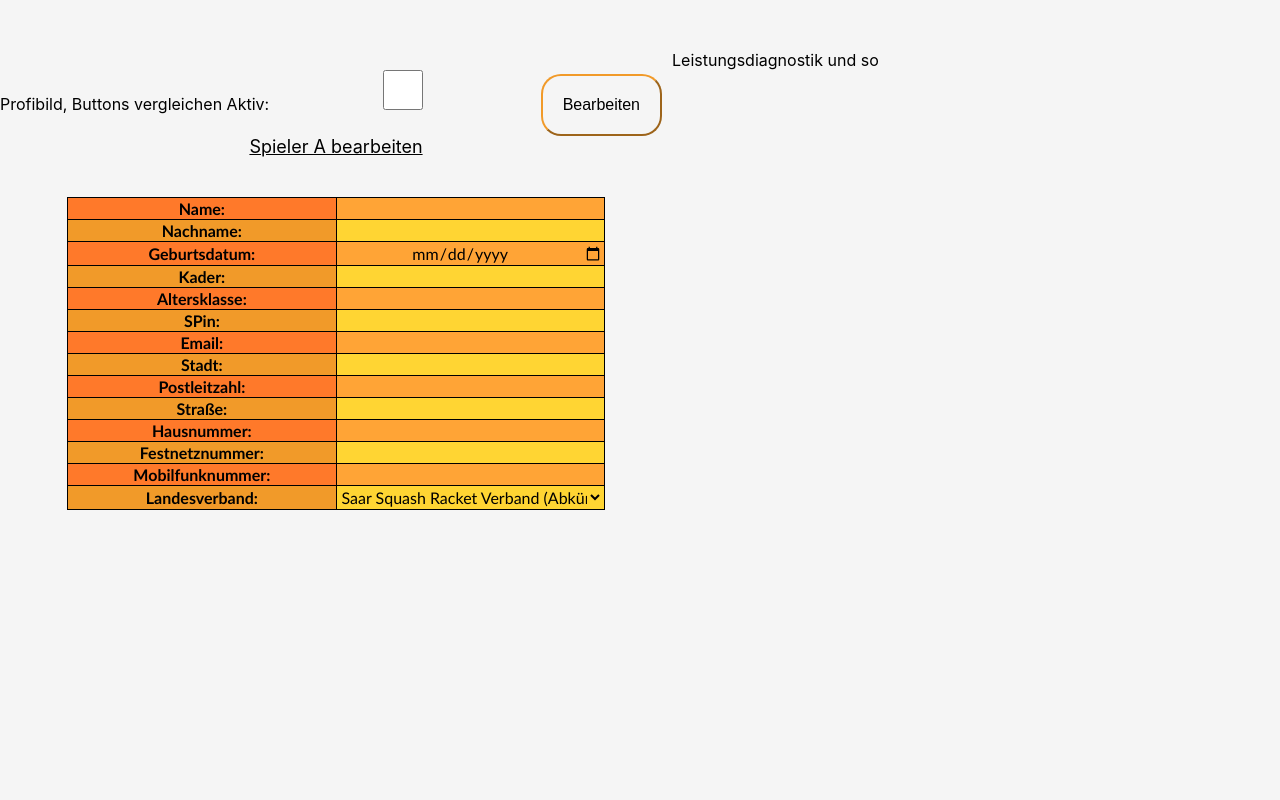
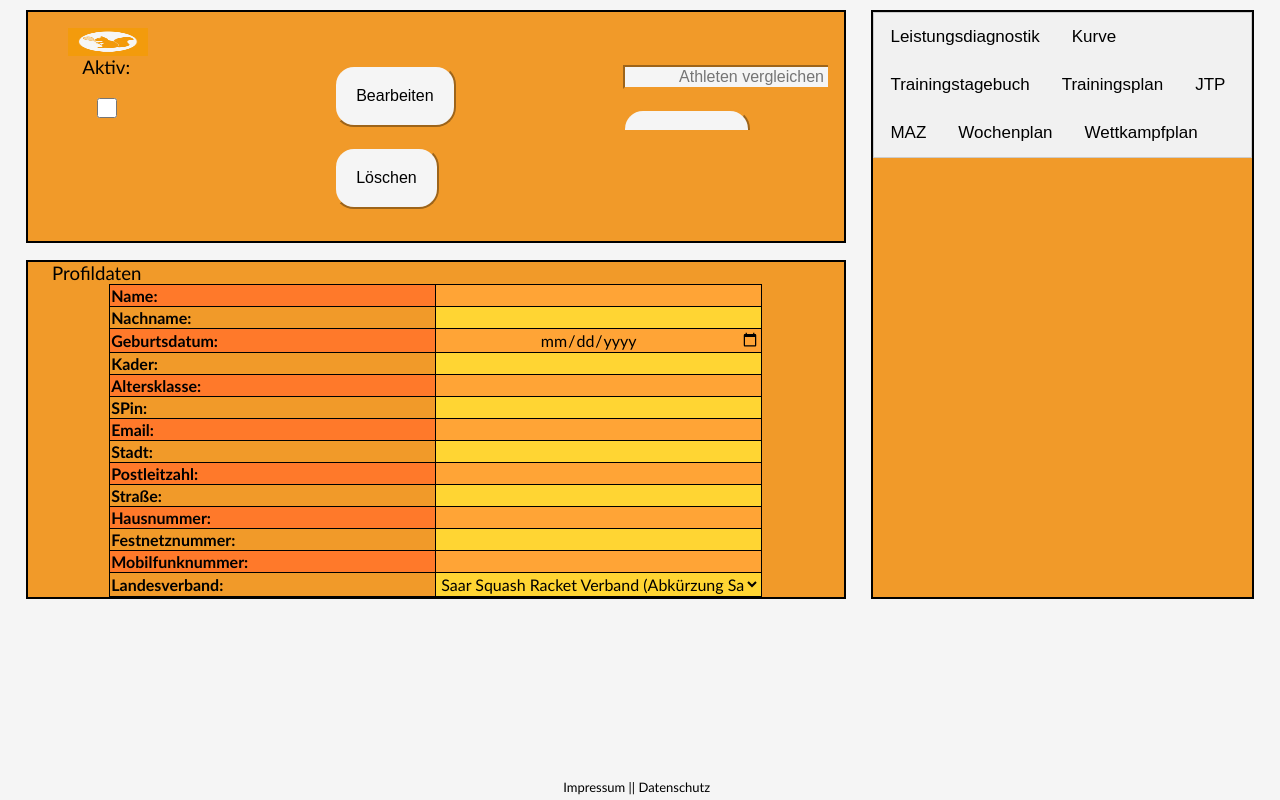
Before and after one commit to DanyChuissi/Squash-Webapp, a React (Create React App) app: page / in a window 1280 px wide. Built offline with nearby package versions, Linux system fonts and the light colour scheme.

Commit message:
Tabelle für Editieren des Profils erstellt, ist auch schon gestyled. Im Style gibt es drei Fehlermedlungen, die sind aber zu ignorieren. Keine Ahnung warum die Angezeigt werden, der Code funktioniert. Beginn der Modellierung des Spielerprofils.

```diff
--- a/src/App.css
+++ b/src/App.css
@@ -1,7 +1,7 @@
 .App {
     text-align: center;
     background-color: whitesmoke;
-
+    font-family: Calibri;
     min-width:200px; /* Suppose you want minimum width of 1000px */
     width: auto !important; /* Firefox will set width as auto */
 
--- a/src/EditPlayerProfile/EditPlayerProfile.css
+++ b/src/EditPlayerProfile/EditPlayerProfile.css
@@ -4,7 +4,7 @@
  */
 body {
     background-color: whitesmoke;
-    padding: 50px 0;
+    padding: 10px 0;
 }
 
 .editProfile {
--- a/src/EditPlayerProfile/EditProfileView.js
+++ b/src/EditPlayerProfile/EditProfileView.js
@@ -52,29 +52,27 @@ class EditProfileView extends Component {
         return (
             <Fragment>
                 <div className={"editProfile"}>
-                    <header>
-                        <Label value={name + "bearbeiten"} classname={"title"}>Spieler A bearbeiten</Label>
-                    </header>
                     <table>
                         <tbody>
                         <tr>
                             <th>Name:</th>
                             <td value={name}
-                                onChange={setName} placeholder={"Namen eintragen"} contentEditable="true" required/>
+                                onChange={setName} placeholder={"Namen eintragen"} contentEditable="false" required/>
                         </tr>
                         <tr>
                             <th>Nachname:</th>
                             <td placeholder={"Nachnamen eintragen"} id={"surnameL"} value={surname}
-                                onChange={setSurName} contentEditable="true" required/>
+                                onChange={setSurName} contentEditable="false" required/>
                         </tr>
                         <tr>
                             <th>Geburtsdatum:</th>
-                            <td><input type='date'input="date"placeholder={"Geburtsdatum eintragen"} id={"birthdateL"} value={birthdate}
-                                       onChange={setBrithdate} contentEditable="true" required/> </td>
+                            <td><input type='date' input="date" placeholder={"Geburtsdatum eintragen"} id={"birthdateL"}
+                                       value={birthdate}
+                                       onChange={setBrithdate} contentEditable="false" min="1960-01-01" max="2018-12-31" required/></td>
                         </tr>
                         <tr>
                             <th>Kader:</th>
-                            <td placeholder={"Kader eintragen"} contentEditable="true" id={"squadL"} value={squad}
+                            <td placeholder={"Kader eintragen"} contentEditable="false" id={"squadL"} value={squad}
                                 onChange={setSquad} required/>
                         </tr>
                         <tr>
@@ -83,49 +81,50 @@ class EditProfileView extends Component {
                         </tr>
                         <tr>
                             <th>SPin:</th>
-                            <td placeholder={"SPin eintragen"} contentEditable="true" id={"sPinL"} value={sPin}
+                            <td placeholder={"SPin eintragen"} contentEditable="false" id={"sPinL"} value={sPin}
                                 onChange={setSPin} required/>
                         </tr>
                         <tr>
                             <th>Email:</th>
                             <td placeholder={"Email eintragen"} id={"mailL"} value={mail}
-                                onChange={setMail} contentEditable="true" required/>
+                                onChange={setMail} contentEditable="false" required/>
                         </tr>
 
                         <tr>
                             <th>Stadt:</th>
-                            <td placeholder={"Geburtsdatum eintragen"} id={"birthdateL"} value={birthdate}
-                                onChange={setBrithdate} contentEditable="true" required/>
+                            <td placeholder={"Stadt eintragen"} id={"cityL"} value={city}
+                                onChange={setCity} contentEditable="false" required/>
                         </tr>
                         <tr>
                             <th>Postleitzahl:</th>
-                            <td placeholder={"Postleitzahl eintragen"} contentEditable="true" id={"zipL"} value={zip}
+                            <td placeholder={"Postleitzahl eintragen"} contentEditable="false" id={"zipL"} value={zip}
                                 onChange={setZIP} required/>
                         </tr>
                         <tr>
                             <th>Straße:</th>
-                            <td placeholder={"Straße eintragen"} contentEditable="true" id={"streetL"} value={street}
+                            <td placeholder={"Straße eintragen"} contentEditable="false" id={"streetL"} value={street}
                                 onChange={setStreet} required/>
                         </tr>
                         <tr>
                             <th>Hausnummer:</th>
-                            <td placeholder={"Hausnummer eintragen"} contentEditable="true" id={"housenmbr"}
+                            <td placeholder={"Hausnummer eintragen"} contentEditable="false" id={"housenmbr"}
                                 value={houseNbr}
                                 onChange={setHouseNbr} required></td>
                         </tr>
                         <tr>
                             <th>Festnetznummer:</th>
                             <td value={landlaneNumber}
-                                onChange={setLandlaneNumber} contentEditable="true" required/>
+                                onChange={setLandlaneNumber} contentEditable="false" required/>
                         </tr>
                         <tr>
                             <th>Mobilfunknummer:</th>
                             <td value={mobileNumber}
-                                onChange={setMobileNumber} contentEditable="true" required/>
+                                onChange={setMobileNumber} contentEditable="false" required/>
                         </tr>
                         <tr>
                             <th>Landesverband:</th>
-                            <td><select name="nationalAssosiation" onChange={setNationalAssosiation} value={landlaneNumber}>
+                            <td><select name="nationalAssosiation" onChange={setNationalAssosiation}
+                                        value={nationalAssosiation} contentEditable={false}>
                                 <option value="saar"> Saar Squash Racket Verband (Abkürzung Saarland)</option>
                                 <option value="bayern"> Squash in Bayern</option>
                                 <option value="badenW"> Squash Rackets Landesverband Baden-Württemberg e.V.</option>
--- a/src/Login/LoginController.js
+++ b/src/Login/LoginController.js
@@ -33,7 +33,7 @@ class LoginController extends Component {
 
     }
 
-    changeData=()=>{
+    changeData = () => {
         this.setState({showComponent: true});
     }
 
--- a/src/PlayerProfile/PlayerProfile.css
+++ b/src/PlayerProfile/PlayerProfile.css
@@ -1,10 +1,126 @@
-main{
+main {
     display: flex;
     flex-direction: row;
+    margin-bottom: 0%;
+}
+
+#left {
+    display: flex;
+    flex-direction: column;
+    margin-left: 2%;
+    margin-right: 2%;
 
 }
 
-#left{
+#leftTop {
+    display: flex;
+    flex-direction: row;
+    margin-bottom: 2%;
+    background-color: #f19a29;
+    border: 2px solid black;
+    justify-content: space-between;
+}
+
+#leftTop > div {
     display: flex;
     flex-direction: column;
+    margin-left: 5%;
+    margin-bottom: 2%;
+    margin-top: 2%;
+    width: 30%;
+    height: 30%;
+    align-items: flex-start;
+
 }
+
+#leftTopLeft {
+    font-size: 14pt;
+}
+
+#leftTopCenter {
+    padding: 2%;
+    margin: 2%;
+}
+
+#leftTopRight {
+    overflow: auto;
+    padding: 2%;
+    margin: 2%;
+}
+
+#leftBottom {
+    display: flex;
+    flex-direction: column;
+    align-items: flex-start;
+    text-align: left;
+    background-color: #f19a29;
+    border: 2px solid black;
+}
+
+#right {
+    width: 70%;
+    margin-right: 2%;
+    border: 2px solid black;
+    background-color: #f19a29;
+
+}
+
+#profileDataTitle {
+    font-size: 14pt;
+    margin-left: 3%;
+}
+
+#profileDataTable {
+    padding: 5%;
+    margin: 5%;
+}
+
+#edit {
+    width: 30px;
+}
+
+.App-logo {
+    width: 40%;
+    height: 40%;
+}
+
+body {font-family: Arial;}
+
+
+
+/* The Style of the Tab Menu. Source: https://www.w3schools.com/howto/tryit.asp?filename=tryhow_js_tabs */
+.tab {
+    overflow: hidden;
+    border: 1px solid #ccc;
+    background-color: #f1f1f1;
+}
+
+/* Style the buttons inside the tab */
+.tab button {
+    background-color: inherit;
+    float: left;
+    border: none;
+    outline: none;
+    cursor: pointer;
+    padding: 14px 16px;
+    transition: 0.3s;
+    font-size: 17px;
+}
+
+/* Change background color of buttons on hover */
+.tab button:hover {
+    background-color: #ddd;
+}
+
+/* Create an active/current tablink class */
+.tab button.active {
+    background-color: #ccc;
+}
+
+/* Style the tab content */
+.tabcontent {
+    display: none;
+    padding: 6px 12px;
+    border: 1px solid #ccc;
+    border-top: none;
+}
--- a/src/PlayerProfile/PlayerProfileView.js
+++ b/src/PlayerProfile/PlayerProfileView.js
@@ -1,29 +1,135 @@
+/* eslint-disable no-restricted-globals */
 import React, {Component, Fragment} from 'react';
 import '../App.css';
 import EditPlayerProfileController from "../EditPlayerProfile/EditPlayerProfileController";
 import Checkbox from "../UI/Checkbox";
 import "./PlayerProfile.css";
 import Confirmbutton from "../UI/Confirmbutton";
+import logo from "../Graphics/Logo_quadratisch.png";
+import Footer from "../UI/Footer";
+import Input from "../UI/Input";
 
 class PlayerProfileView extends Component {
 
     render() {
+        const {
+
+            setName,
+            setSurName,
+            setMail,
+            setBrithdate,
+            setCity,
+            setZIP,
+            setStreet,
+            setHouseNbr,
+            setSquad,
+            setSPin,
+            setStatus,
+            setMobileNumber,
+            setLandlaneNumber,
+            setNationalAssosiation,
+
+            name,
+            surname,
+            mail,
+            birthdate,
+            city,
+            zip,
+            street,
+            houseNbr,
+            squad,
+            sPin,
+            status,
+            mobileNumber,
+            landlaneNumber,
+            agegroup,
+            nationalAssosiation,
+
+            onDelete,
+            onEdit,
+            onCompare,
+
+
+        } = this.props;
+
+        function openTab(event, ldg) {
+            return undefined;
+        }
+
         return (
-            //TODO Oberfläche für die Profilansicht des Sportlers zurückgeben
-            <Fragment >
+
+            <Fragment>
                 <main>
                     <div id="left">
-                        <div>
-                            Profibild, Buttons vergleichen
-                            Aktiv: <Checkbox/>
-                            <Confirmbutton>Bearbeiten</Confirmbutton>
+                        <div id="leftTop">
+                            <div id="leftTopLeft">
+                                <img src={logo} className="App-logo" alt="Logo der Web Applikation Squirrel"/>
+                                <div id={"checkbox"}>Aktiv: <Checkbox/></div>
+                            </div>
+                            <div id={"leftTopCenter"}>
+                                <Confirmbutton id="edit" onClick={onEdit}>Bearbeiten</Confirmbutton>
+                                <Confirmbutton id={"delete"} onClick={onDelete}>Löschen</Confirmbutton>
+                            </div>
+                            <div id="leftTopRight">
+                                <Input placeholder="Athleten vergleichen"/>
+                                <Confirmbutton id="compare" onClick={onCompare}>Vergleichen</Confirmbutton>
+                            </div>
                         </div>
-                        <EditPlayerProfileController/>
+                        <div id="leftBottom">
+                            <div id={"profileDataTitle"}>Profildaten</div>
+                            <EditPlayerProfileController id={"profileDataTable"}/>
+                        </div>
                     </div>
                     <div id="right">
-                        Leistungsdiagnostik und so
+                        <div className="tab">
+                            <button className="tablinks" onClick={openTab(event, 'ldg')}>Leistungsdiagnostik</button>
+                            <button className="tablinks" onClick={openTab(event, 'curve')}>Kurve</button>
+                            <button className="tablinks" onClick={openTab(event, 'diary')}>Trainingstagebuch</button>
+                            <button className="tablinks" onClick={openTab(event, 'tplan')}>Trainingsplan</button>
+                            <button className="tablinks" onClick={openTab(event, 'jtp')}>JTP</button>
+                            <button className="tablinks" onClick={openTab(event, 'maz')}>MAZ</button>
+                            <button className="tablinks" onClick={openTab(event, 'weekpl')}>Wochenplan</button>
+                            <button className="tablinks" onClick={openTab(event, 'competition')}>Wettkampfplan</button>
+                        </div>
+
+                        <div id="ldg" className="tabcontent">
+                            <h3>Leistungsdiagnostik</h3>
+
+                        </div>
+
+                        <div id="curve" className="tabcontent">
+                            <h3>Kurve</h3>
+                        </div>
+
+                        <div id="diary" className="tabcontent">
+                            <h3>Trainingstagebuch</h3>
+                        </div>
+                        <div id="tplan" className="tabcontent">
+                            <h3>Trainingsplan</h3>
+
+                        </div>
+
+                        <div id="jtp" className="tabcontent">
+                            <h3>JTP</h3>
+                        </div>
+
+                        <div id="maz" className="tabcontent">
+                            <h3>MAZ</h3>
+                        </div>
+
+                        <div id="weekpl" className="tabcontent">
+                            <h3>Wochenplan</h3>
+                        </div>
+
+                        <div id="competition" className="tabcontent">
+                            <h3>Wettkampfplan</h3>
+                        </div>
+
                     </div>
                 </main>
+                <footer>
+                    <Footer/>
+                </footer>
             </Fragment>
 
 
--- a/src/UI/UIStylesheet.css
+++ b/src/UI/UIStylesheet.css
@@ -9,16 +9,16 @@
  * Standart rules for Text Input
  */
 Input{
-    width: 250px;
+    width: 250px ;
     height: 40px;
     border-color: #f19a29;
     text-align: center;
     font-size: medium;
-    min-height: 10px;
-    min-width: 30px;
+    min-height: auto;
+    min-width: auto;
     margin-top: 20px;
-
-    background-color: white;
+    margin-left: 5%;
+    background-color: whitesmoke;
 }
 
 Input:focus, .confirmButton:focus {
@@ -50,6 +50,7 @@ Input:focus, .confirmButton:focus {
     padding: 20px;
     transition: all 0.5s;
     cursor: pointer;
+    margin-top: 20px;
     margin-left: 10px;
     margin-right: 10px;
 
@@ -74,3 +75,14 @@ Input:focus, .confirmButton:focus {
 .footer a:hover{
     color: #f19a29;
 }
+
+/**
+ * @author Daniela
+ * Rules for Standard Checkbox
+ */
+.checkbox{
+    min-width: 20px;
+    min-height: 20px;
+    width: 10%;
+    height: 10%;
+}
```
Also changed, not shown: src/PlayerProfile/PlayerProfileController.js (+45 -7 lines).
